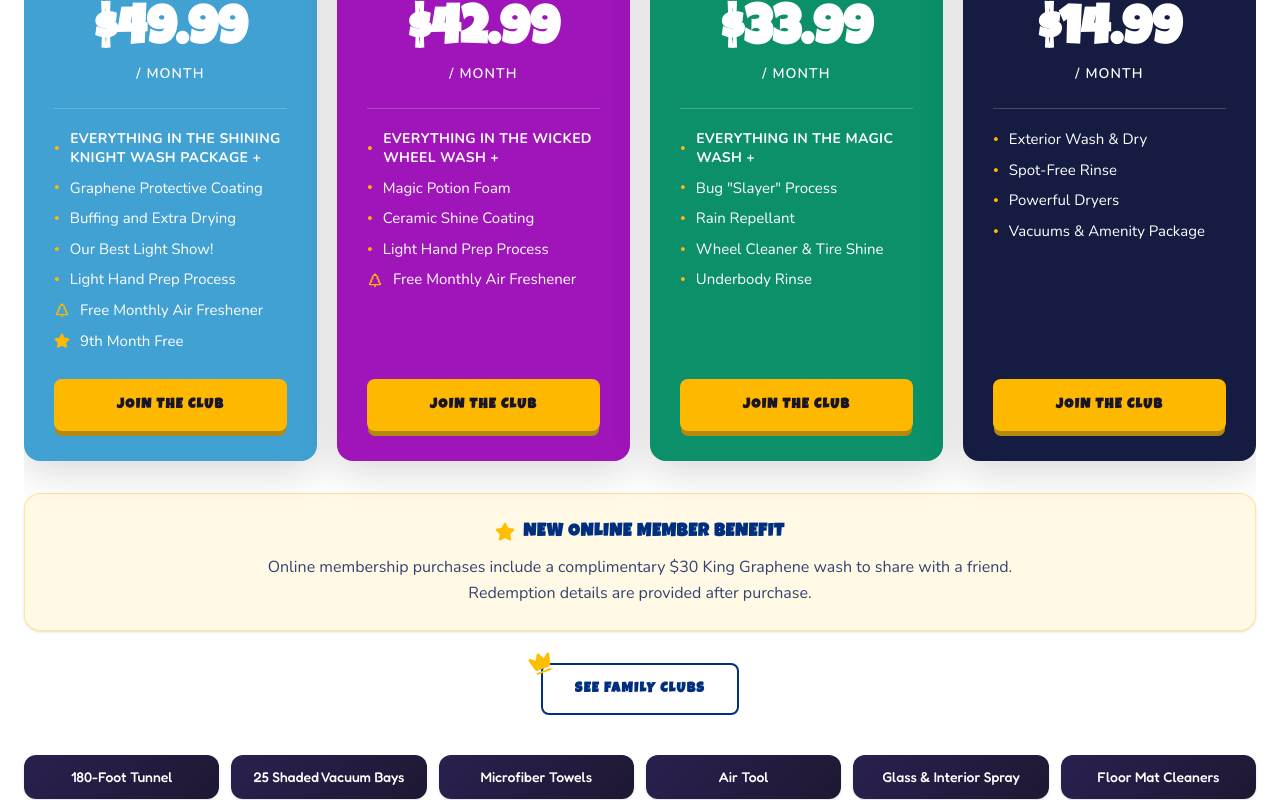
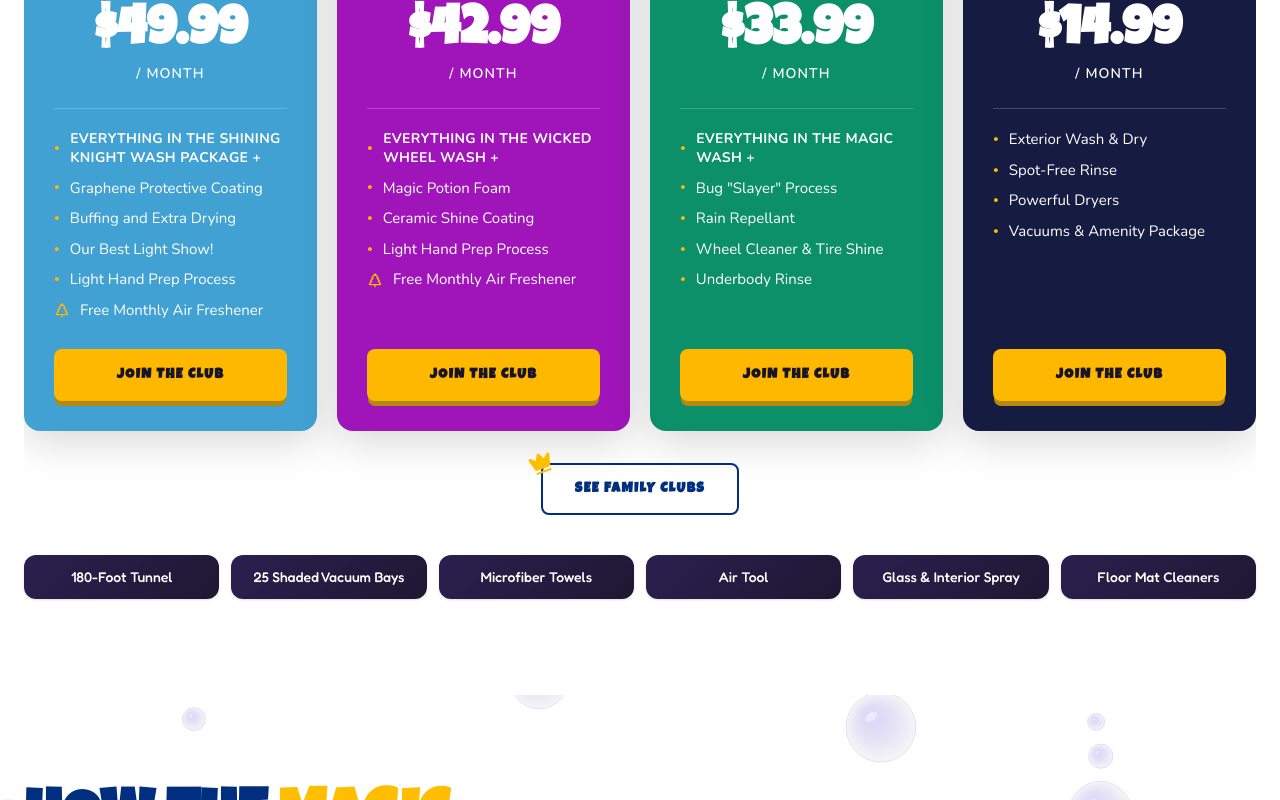
Before and after one commit to nautilusengineering/wash-wizard-carwash-site, a Next.js app: page / in a window 1280 px wide. Shown: the part 1466-2266 px from the top of the page. Built offline with nearby package versions, Linux system fonts and the light colour scheme; a web font is replaced by a local one.

Commit message:
fix: remove unlaunched unlimited membership offers (#16)
Co-authored-by: Shisha <shisha-nautilus-bot[bot]@users.noreply.github.com>

```diff
--- a/src/components/Pricing.tsx
+++ b/src/components/Pricing.tsx
@@ -36,9 +36,6 @@ const amenityPills = [
   "Floor Mat Cleaners",
 ];
 
-const newMemberBenefit =
-  "Online membership purchases include a complimentary $30 King Graphene wash to share with a friend. Redemption details are provided after purchase.";
-
 const tiers: Tier[] = [
   {
     key: "kings",
@@ -54,7 +51,6 @@ const tiers: Tier[] = [
       "Our Best Light Show!",
       "Light Hand Prep Process",
       "Free Monthly Air Freshener",
-      "9th Month Free",
     ],
     isBest: true,
     family: {
@@ -496,20 +492,6 @@ export default function Pricing() {
             ))}
           </div>
 
-          {isMonthly && (
-            <div className="mt-8 rounded-2xl border border-accent/35 bg-accent/10 px-5 py-5 sm:px-7 sm:py-6 text-center shadow-sm">
-              <div className="flex items-center justify-center gap-2 text-primary mb-2">
-                <Star className="size-5 fill-accent text-accent" aria-hidden="true" />
-                <p className="font-heading font-bold uppercase tracking-wider text-base sm:text-lg">
-                  New online member benefit
-                </p>
-              </div>
-              <p className="text-foreground/80 max-w-3xl mx-auto leading-relaxed">
-                {newMemberBenefit}
-              </p>
-            </div>
-          )}
-
           <div className="mt-8 flex justify-center">
             {isMonthly && (
               <div className="relative inline-block">
```
